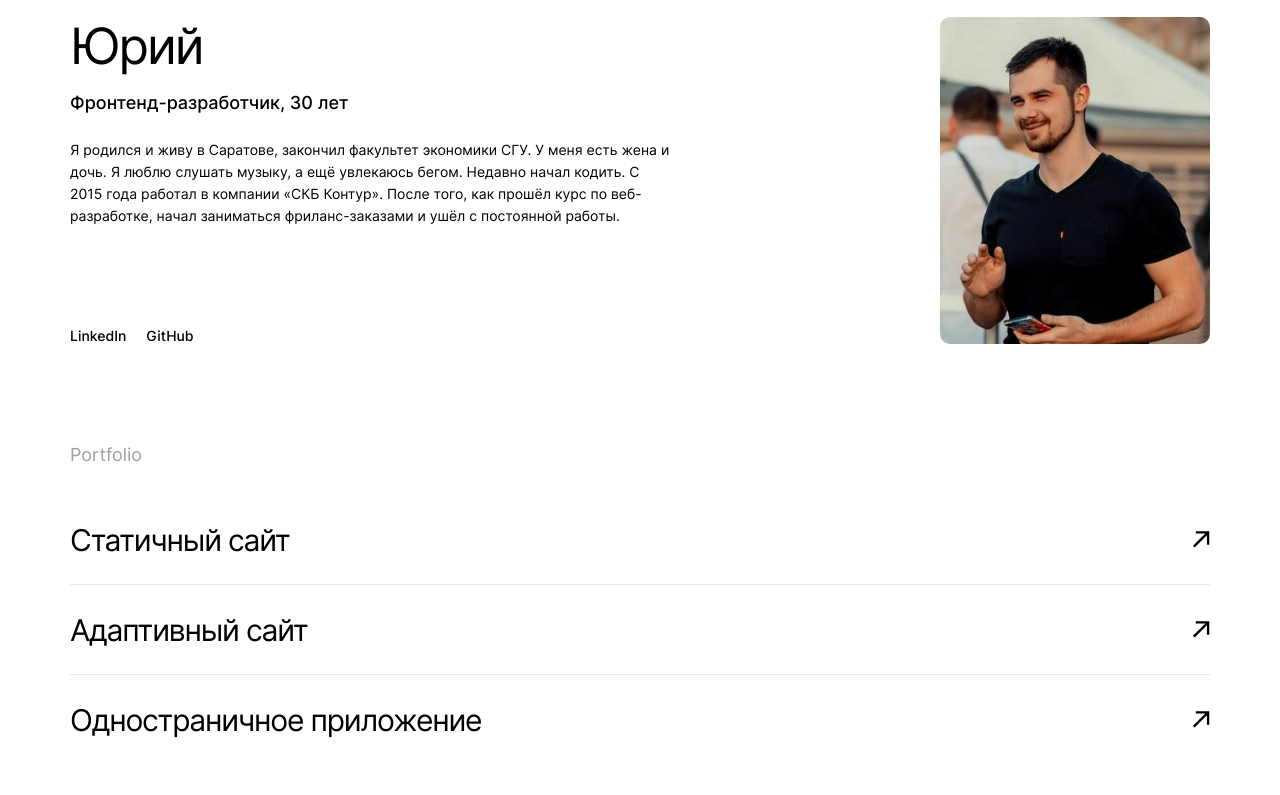
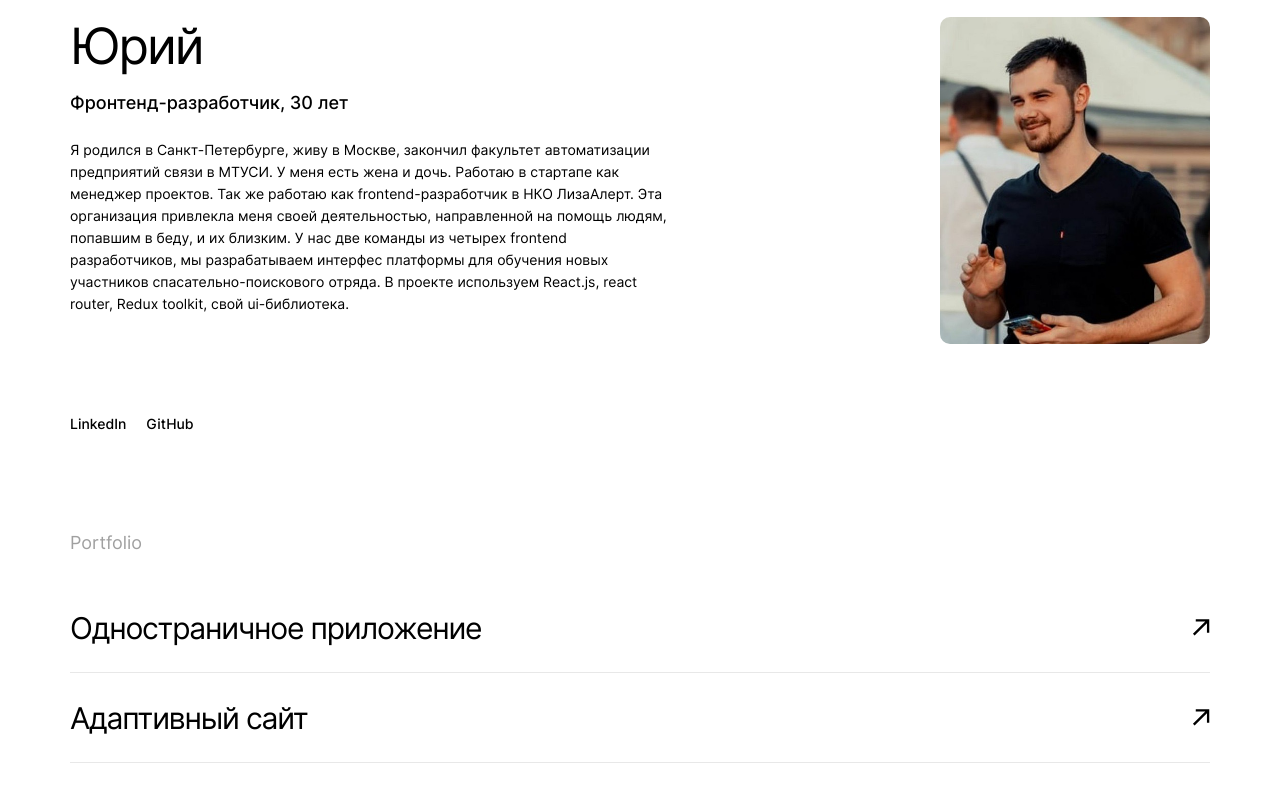
Before and after one commit to Yurikze/movies-explorer-frontend, a React (Create React App) app: page / in a window 1280 px wide. Shown: the part 2160-2955 px from the top of the page. Built offline with nearby package versions, Linux system fonts and the light colour scheme; no server answers; the HTML template or start-up script is replaced by a standard one.

Commit message:
main page content edits

```diff
--- a/src/components/AboutMe/AboutMe.js
+++ b/src/components/AboutMe/AboutMe.js
@@ -9,15 +9,22 @@ const AboutMe = () => {
         <h2 className="about-me__title">Юрий</h2>
         <h4 className="about-me__subtitle">Фронтенд-разработчик, 30 лет</h4>
         <p className="about-me__text">
-          Я родился и живу в Саратове, закончил факультет экономики СГУ. У меня
-          есть жена и дочь. Я люблю слушать музыку, а ещё увлекаюсь бегом.
-          Недавно начал кодить. С 2015 года работал в компании «СКБ Контур».
-          После того, как прошёл курс по веб-разработке, начал заниматься
-          фриланс-заказами и ушёл с постоянной работы.
+          Я родился в Санкт-Петербурге, живу в Москве, закончил факультет
+          автоматизации предприятий связи в МТУСИ. У меня есть жена и дочь.
+          Работаю в стартапе как менеджер проектов. Так же работаю как
+          frontend-разработчик в НКО ЛизаАлерт. Эта организация привлекла меня
+          своей деятельностью, направленной на помощь людям, попавшим в беду, и
+          их близким. У нас две команды из четырех frontend разработчиков, мы
+          разрабатываем интерфес платформы для обучения новых участников
+          спасательно-поискового отряда. В проекте используем React.js, react
+          router, Redux toolkit, свой ui-библиотека.
         </p>
         <ul className="about-me__socials">
           <li className="about-me__social-item">
-            <a href="https://www.linkedin.com/in/yuri-zhulev-202543b7/" className="about-me__link">
+            <a
+              href="https://www.linkedin.com/in/yuri-zhulev-202543b7/"
+              className="about-me__link"
+            >
               LinkedIn
             </a>
           </li>
--- a/src/components/Portfolio/Portfolio.js
+++ b/src/components/Portfolio/Portfolio.js
@@ -7,10 +7,10 @@ const Portfolio = () => {
       <ul className="portfolio__list">
         <li className="portfolio__item">
           <a
-            href="https://yurikze.github.io/russian-travel/"
+            href="https://github.com/Yurikze/react-mesto-api-full"
             className="portfolio__link"
           >
-            Статичный сайт
+            Одностраничное приложение
           </a>
         </li>
         <li className="portfolio__item">
@@ -23,10 +23,10 @@ const Portfolio = () => {
         </li>
         <li className="portfolio__item">
           <a
-            href="https://yurikze.github.io/russian-travel/"
+            href="https://github.com/Yurikze/premium-car"
             className="portfolio__link"
           >
-            Одностраничное приложение
+            Статичный сайт
           </a>
         </li>
       </ul>
```
